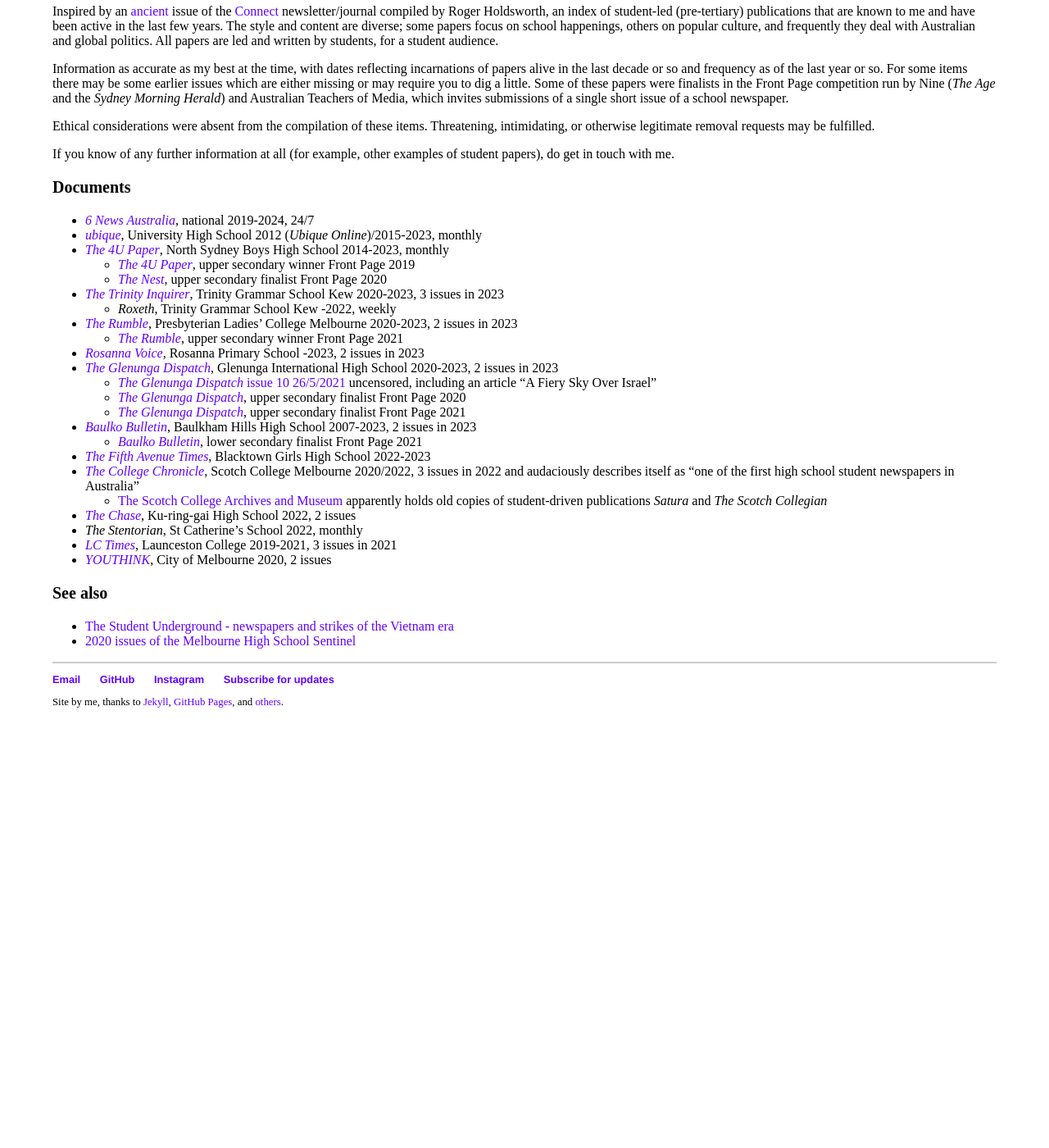
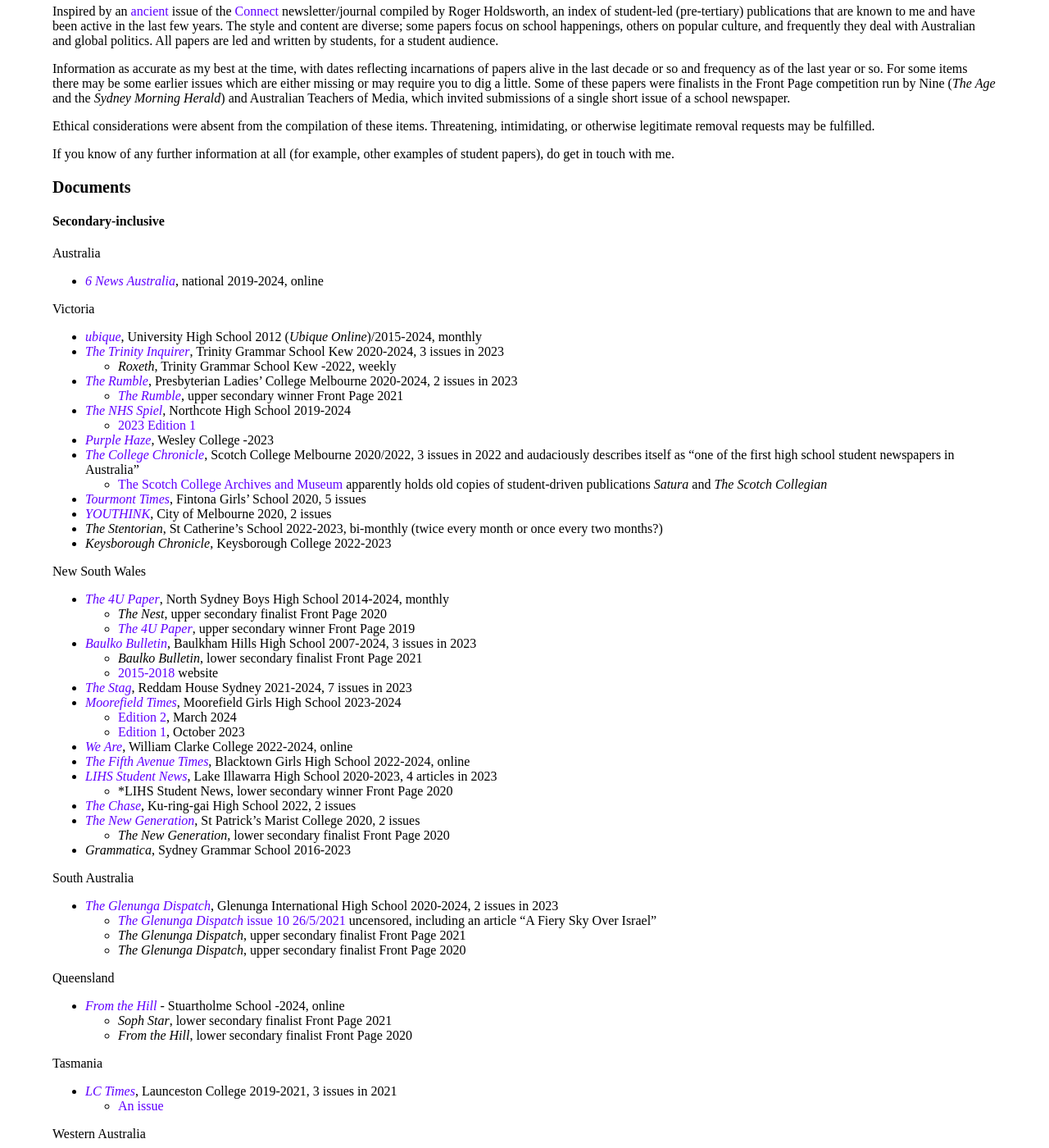
Before and after one commit to nhtnhanbn/nhtnhanbn.github.io, a Jekyll site: the page built from _repository/studentpapers.md, in a window 1280 px wide and 1400 px high, scrolled down 307 px. Shown: the whole window at 82% size. Built offline with Jekyll 4.4.1, drawn with Linux system fonts in a browser that asks for light colours; before the commit the page ends 1184 px from its top, so only the background shows below that; some of the changed text lies outside the part shown; grey boxes are pictures that could not be loaded.

Commit message:
Update studentpapers

```diff
--- a/_repository/studentpapers.md
+++ b/_repository/studentpapers.md
@@ -11,7 +11,7 @@
 
 Inspired by an [ancient](https://research.acer.edu.au/cgi/viewcontent.cgi?article=1147&context=connect) issue of the [Connect](https://asprinworld.com/Connect1/contents/1980.html) newsletter/journal compiled by Roger Holdsworth, an index of student-led (pre-tertiary) publications that are known to me and have been active in the last few years. The style and content are diverse; some papers focus on school happenings, others on popular culture, and frequently they deal with Australian and global politics. All papers are led and written by students, for a student audience.
 
-Information as accurate as my best at the time, with dates reflecting incarnations of papers alive in the last decade or so and frequency as of the last year or so. For some items there may be some earlier issues which are either missing or may require you to dig a little. Some of these papers were finalists in the Front Page competition run by Nine (*The Age* and the *Sydney Morning Herald*) and Australian Teachers of Media, which invites submissions of a single short issue of a school newspaper.
+Information as accurate as my best at the time, with dates reflecting incarnations of papers alive in the last decade or so and frequency as of the last year or so. For some items there may be some earlier issues which are either missing or may require you to dig a little. Some of these papers were finalists in the Front Page competition run by Nine (*The Age* and the *Sydney Morning Herald*) and Australian Teachers of Media, which invited submissions of a single short issue of a school newspaper.
 
 Ethical considerations were absent from the compilation of these items. Threatening, intimidating, or otherwise legitimate removal requests may be fulfilled.
 
@@ -19,29 +19,77 @@
 
 ### Documents
 
-- [*6 News Australia*](https://6newsau.com), national 2019-2024, 24/7
-- [*ubique*](https://ubique.squarespace.com), University High School 2012 (*Ubique Online*)/2015-2023, monthly
-- [*The 4U Paper*](https://drive.google.com/drive/folders/1GIOROMSMac9rHyn7XD0bJV1j2Vb6YL19), North Sydney Boys High School 2014-2023, monthly
-    - [*The 4U Paper*](https://frontpage.online/2019-upper-secondary/the-4u-paper), upper secondary winner Front Page 2019
-    - [*The Nest*](https://frontpage.online/2020-upper-secondary/the-nest), upper secondary finalist Front Page 2020
-- [*The Trinity Inquirer*](https://issuu.com/trinitygrammar), Trinity Grammar School Kew 2020-2023, 3 issues in 2023
+#### Secondary-inclusive
+
+Australia
+- [*6 News Australia*](https://6newsau.com), national 2019-2024, online
+
+Victoria
+- [*ubique*](https://ubique.squarespace.com), University High School 2012 (*Ubique Online*)/2015-2024, monthly
+- [*The Trinity Inquirer*](https://issuu.com/trinitygrammar), Trinity Grammar School Kew 2020-2024, 3 issues in 2023
     - *Roxeth*, Trinity Grammar School Kew -2022, weekly
-- [*The Rumble*](https://issuu.com/plcbur3125), Presbyterian Ladies' College Melbourne 2020-2023, 2 issues in 2023
-    - [*The Rumble*](https://frontpage.online/2021-upper-secondary/the-rumble), upper secondary winner Front Page 2021
-- [*Rosanna Voice*](https://facebook.com/rosannaprimaryschool), Rosanna Primary School -2023, 2 issues in 2023
-- [*The Glenunga Dispatch*](https://sites.google.com/gihs.sa.edu.au/glenungadispatch), Glenunga International High School 2020-2023, 2 issues in 2023
-    - [*The Glenunga Dispatch* issue 10 26/5/2021](https://archive.org/details/issue-10-26.05.21-deleted) uncensored, including an article "A Fiery Sky Over Israel"
-    - [*The Glenunga Dispatch*](https://frontpage.online/2020-upper-secondary/the-glenunga-dispatch), upper secondary finalist Front Page 2020
-    - [*The Glenunga Dispatch*](https://frontpage.online/2021-upper-secondary/the-glenunga-dispatch), upper secondary finalist Front Page 2021
-- [*Baulko Bulletin*](https://baulkobulletin1974.wixsite.com/website), Baulkham Hills High School 2007-2023, 2 issues in 2023
-    - [*Baulko Bulletin*](https://frontpage.online/2021-lower-secondary/baulko-bulletin-n%E2%88%9E), lower secondary finalist Front Page 2021
-- [*The Fifth Avenue Times*](https://instagram.com/the_fifth_avenue_times), Blacktown Girls High School 2022-2023
+- [*The Rumble*](https://issuu.com/plcbur3125), Presbyterian Ladies' College Melbourne 2020-2024, 2 issues in 2023
+    - [*The Rumble*](https://web.archive.org/web/20220122230213/https://frontpage.online/2021-upper-secondary/the-rumble/), upper secondary winner Front Page 2021
+- [*The NHS Spiel*](https://sites.google.com/view/thenhsspiel/home), Northcote High School 2019-2024
+    - [2023 Edition 1](https://sway.cloud.microsoft/pvsnzQaZvaso86Zx)
+- [*Purple Haze*](https://www.wesleycollege.edu.au/__data/assets/pdf_file/0015/113244/Purple-Haze-IWD-EDITION-web.pdf), Wesley College -2023
 - [*The College Chronicle*](https://medium.com/collegechronicle), Scotch College Melbourne 2020/2022, 3 issues in 2022 and audaciously describes itself as "one of the first high school student newspapers in Australia"
     - [The Scotch College Archives and Museum](https://www.oscanet.com.au/archives) apparently holds old copies of student-driven publications *Satura* and *The Scotch Collegian*
+- [*Tourmont Times*](https://issuu.com/fintona), Fintona Girls' School 2020, 5 issues
+- [*YOUTHINK*](https://asprinworld.com/asprin), City of Melbourne 2020, 2 issues
+- *The Stentorian*, St Catherine's School 2022-2023, bi-monthly (twice every month or once every two months?)
+- *Keysborough Chronicle*, Keysborough College 2022-2023
+
+New South Wales
+- [*The 4U Paper*](https://drive.google.com/drive/folders/1GIOROMSMac9rHyn7XD0bJV1j2Vb6YL19), North Sydney Boys High School 2014-2024, monthly
+    - *The Nest*, upper secondary finalist Front Page 2020
+    - [*The 4U Paper*](https://web.archive.org/web/20231205024621/https://frontpage.online/2019-upper-secondary/the-4u-paper/), upper secondary winner Front Page 2019
+- [*Baulko Bulletin*](https://baulkobulletin.com/), Baulkham Hills High School 2007-2024, 3 issues in 2023
+    - *Baulko Bulletin*, lower secondary finalist Front Page 2021
+    - [2015-2018](https://baulkobulletin2153.wixsite.com/studentvoice) website
+- [*The Stag*](https://issuu.com/reddamhousesydney), Reddam House Sydney 2021-2024, 7 issues in 2023
+- [*Moorefield Times*](https://moorefielg-h.schools.nsw.gov.au/content/dam/doe/sws/schools/m/moorefielg-h/home-page/Moorefield_Times_Newspaper_1.pdf), Moorefield Girls High School 2023-2024
+    - [Edition 2](https://moorefielg-h.schools.nsw.gov.au/content/dam/doe/sws/schools/m/moorefielg-h/home-page/Moorefield_Times_2nd_Edition_Newspaper.pdf), March 2024
+    - [Edition 1](https://web.archive.org/web/20240314040815/https://moorefielg-h.schools.nsw.gov.au/content/dam/doe/sws/schools/m/moorefielg-h/home-page/Moorefield_Times_Newspaper_1.pdf), October 2023
+- [*We Are*](https://weare.wcc.nsw.edu.au/), William Clarke College 2022-2024, online
+- [*The Fifth Avenue Times*](https://instagram.com/the_fifth_avenue_times), Blacktown Girls High School 2022-2024, online
+- [*LIHS Student News*](https://lihsnewsteam.wixsite.com/home), Lake Illawarra High School 2020-2023, 4 articles in 2023
+    - *LIHS Student News, lower secondary winner Front Page 2020
 - [*The Chase*](https://kuringgai-h.schools.nsw.gov.au/newsletter), Ku-ring-gai High School 2022, 2 issues
-- *The Stentorian*, St Catherine's School 2022, monthly
+- [*The New Generation*](https://enewsletter.skoolbag.com.au/dc95d042), St Patrick's Marist College 2020, 2 issues
+    - *The New Generation*, lower secondary finalist Front Page 2020
+- *Grammatica*, Sydney Grammar School 2016-2023
+
+South Australia
+- [*The Glenunga Dispatch*](https://sites.google.com/gihs.sa.edu.au/glenungadispatch), Glenunga International High School 2020-2024, 2 issues in 2023
+    - [*The Glenunga Dispatch* issue 10 26/5/2021](https://archive.org/details/issue-10-26.05.21-deleted) uncensored, including an article "A Fiery Sky Over Israel"
+    - *The Glenunga Dispatch*, upper secondary finalist Front Page 2021
+    - *The Glenunga Dispatch*, upper secondary finalist Front Page 2020
+
+Queensland
+- [*From the Hill*](https://fromthehill.com.au/) - Stuartholme School -2024, online
+    - *Soph Star*, lower secondary finalist Front Page 2021
+    - *From the Hill*, lower secondary finalist Front Page 2020
+
+Tasmania
 - [*LC Times*](https://lctimes.mailchimpsites.com), Launceston College 2019-2021, 3 issues in 2021
-- [*YOUTHINK*](https://asprinworld.com/asprin), City of Melbourne 2020, 2 issues
+    - [An issue](https://nla.gov.au/nla.obj-2796529361/view)
+
+Western Australia
+- *Roncalli Review*, John XXIII College 2021
+    - *Roncalli Review*, upper secondary finalist Front Page 2021
+
+#### Primary-exclusive
+
+- [*Press Gang News*](https://pressgang.news/), Sydney 2023-2024, online
+- [*Kegworth Times*](https://kegworthtimes.com/), Kegworth Public School 2019-2023, online
+    - *Kegworth Times*, upper primary winner Front Page 2021
+    - *Kegworth Times*, upper primary winner Front Page 2020
+    - [*Kegworth Times*](https://web.archive.org/web/20200925024452/https://frontpage.online/2019-upper-primary/kegworth-times/), upper primary winner Front Page 2019
+- [*Rosanna Voice*](https://facebook.com/rosannaprimaryschool), Rosanna Primary School -2023, 2 issues in 2023
+- *Mary-Go-Round*, St Mary's Primary School Malvern East 2021-2022
+    - *The Mary Go Round*, upper primary finalist Front Page 2021
+- *StoryChasers*, Canterbury Public School
 
 ### See also
 
```
Also changed, not shown: other parts of _repository/studentpapers.md (+1 -1 lines).
